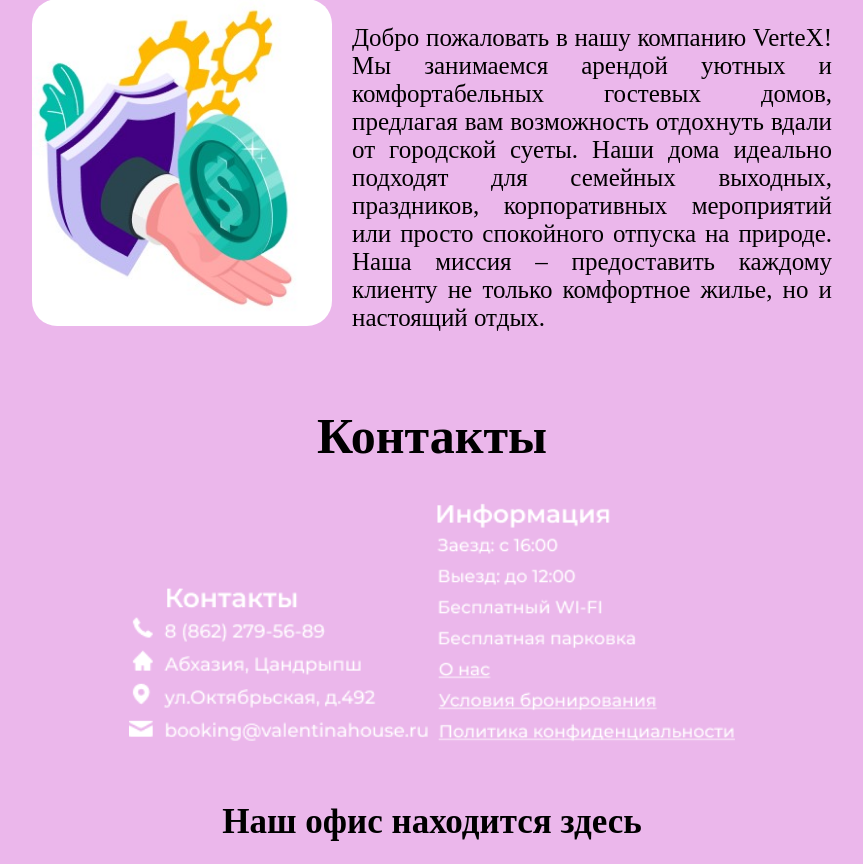
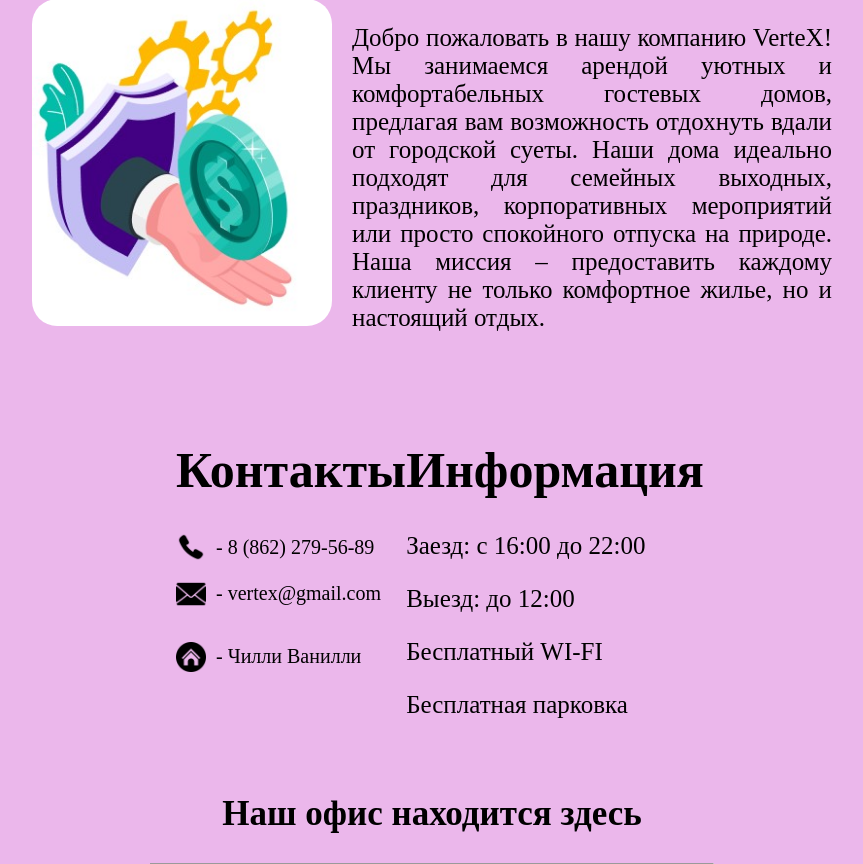
Before and after one commit to QDD0/Exe-Html, a PHP site: page / in a window 1280 px wide. Shown: the part 1649-2513 px from the top of the page, without its empty margins (208-1071 px from the left). Run offline with PHP 8.4, Linux system fonts and the light colour scheme.

Commit message:
большие перемены

```diff
--- a/index.html
+++ b/index.html
@@ -13,7 +13,7 @@
       <li><a href="#catalog">Каталог</a></li>
       <li><a href="#name-comp">О нас</a></li>
       <li><a href="#number">Контакты</a></li>
-      <li><a href="#number">Номер телефона</a></li>
+      <li><a href="#map">Наша карта</a></li>
     </ul>
 
     <div id="fon">
@@ -73,23 +73,35 @@
         </div>
       </div>
 
-      <div class="me">
-        <h1>Контакты</h1>
-        <div id="number">
-          <img
-            src="number.png"
-            alt="Номер телефона"
-            style="width: 300px; height: auto"
-          />
-          <img
-            src="dot.png"
-            alt="Точка на карте"
-            style="width: 300px; height: auto"
-          />
+      <div class="me" style="display: flex; justify-content: space-between;">
+        <div class="contacts" style="margin-left: 30%;">
+          <h1>Контакты</h1>
+          <div id="number" style="display: flex; align-items: center;">
+            <img src="phone.png" alt="Номер телефона" style="width: 30px; height: auto; margin-right: 10px;" />
+            <p style="margin: 0; font-size: 20px;">- 8 (862) 279-56-89</p>
+          </div>
+
+          <div class="mails" style="display: flex; align-items: center;">
+            <img src="mail.png" alt="mail" style="width: 30px; height: auto; margin-right: 10px;">
+            <p style="margin: 10; font-size: 20px;">- vertex@gmail.com</p>
+          </div>
+
+          <div class="home" style="display: flex; align-items: center;">
+            <img src="hom-log.png" alt="home" style="width: 30px; height: auto; margin-right: 10px;">
+            <p style="margin: 10; font-size: 20px;">- Чилли Ванилли</p>
+          </div>
+        </div>
+
+        <div class="information" style="margin-right: 30%; text-align: justify;">
+          <h1>Информация</h1>
+          <p>Заезд: с 16:00 до 22:00</p>
+          <p>Выезд: до 12:00</p>
+          <p>Бесплатный WI-FI</p>
+          <p>Бесплатная парковка</p>
         </div>
       </div>
 
-      <section class="map" style="text-align: center">
+      <section id="map" style="text-align: center">
         <h1 style="text-align: center; font-size: 35px">
           Наш офис находится здесь
         </h1>
--- a/style.css
+++ b/style.css
@@ -139,3 +139,9 @@ body {
   margin-top: 50px;
   margin-bottom: 50px;
 }
+
+.number {
+  display: flex;
+  width: 30px;
+  height: auto
+}
```
Also changed, not shown: mail.png (added), phone.png (added).
